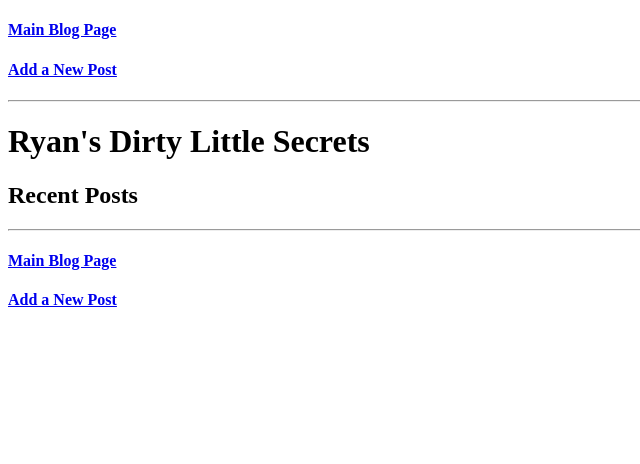
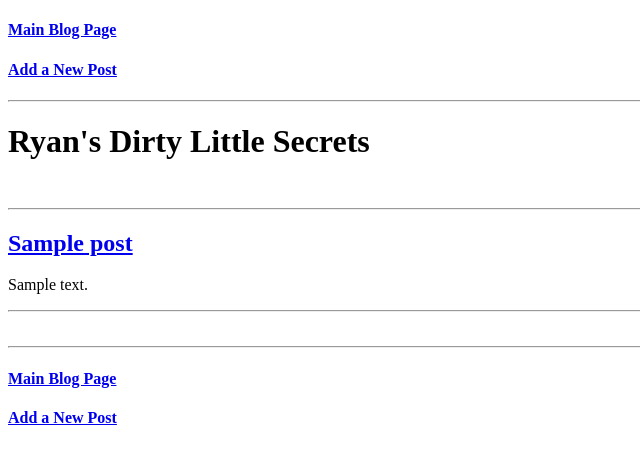
Before and after one commit to rdubois46/blogz, a Flask app: page /blog?id=1 in a window 1280 px wide. Shown: the top 464 px of the page, without its empty margins (0-640 px from the left). Run offline with Flask 2, Linux system fonts and the light colour scheme; tables that the repository leaves empty hold one stand-in row (values such as "Sample post").

Commit message:
finished request handlers and modified to display individual blog entries

```diff
--- a/main.py
+++ b/main.py
@@ -1,5 +1,6 @@
 from flask import Flask, request, redirect, render_template
 from flask_sqlalchemy import SQLAlchemy
+from sqlalchemy.sql import func
 
 app = Flask(__name__)
 app.config['DEBUG'] = True
@@ -23,13 +24,15 @@ class Post(db.Model):
 @app.route("/blog", methods=['POST', 'GET'])
 def index():
     post_id = request.args.get("id")
+    single_post = False
 
     if post_id:
         posts = [Post.query.filter_by(id=int(post_id)).first()]
-        return render_template("blog.html", posts=posts)
+        single_post = True
+        return render_template("blog.html", posts=posts, single_post=single_post)
 
     posts = Post.query.all()
-    return render_template("blog.html", posts=posts)
+    return render_template("blog.html", posts=posts, single_post=single_post)
 
 
 @app.route("/newpost", methods=['POST', 'GET'])
@@ -60,9 +63,10 @@ def new_post():
         db.session.add(post)
         db.session.commit()
 
-        post = Post.query(max(id))
+        #max_logins = db.session.query(db.func.max(User.numLogins)).scalar()
+        post_id = db.session.query(db.func.max(Post.id)).scalar()
 
-        return redirect("/blog?id=" + str(post.id))
+        return redirect("/blog?id=" + str(post_id))
     else:
         return render_template('newpost.html')
 
--- a/templates/blog.html
+++ b/templates/blog.html
@@ -1,8 +1,19 @@
 {% extends 'base.html' %}
 
 {% block content %}
+
 <h1><strong>Ryan's Dirty Little Secrets</strong></h1>
+{% if not single_post %}
 <h2>Recent Posts</h2>
+{% endif %}
 
+{% for post in posts %}
+    <br>
+    <hr>
+    <h2><a href="/blog?id={{post.id}}">{{post.title}}</a></h2>
+    <p>{{post.content}}</p>
+    <hr>
+    <br>
+{% endfor %}
 
 {% endblock %}
```
